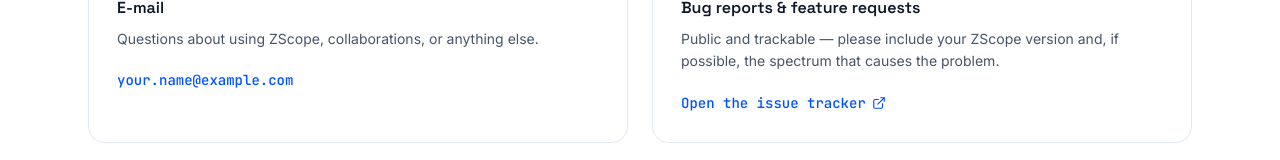
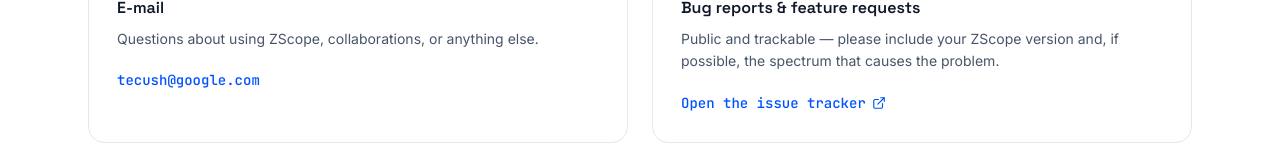
Before and after one commit to Tecush/ZScope, a React (Vite) app in the folder website/: page /contact in a window 1280 px wide. Shown: the part 500-660 px from the top of the page. Built offline with nearby package versions, Linux system fonts and the light colour scheme; no server answers.

Commit message:
Update contact form email and improve layout

```diff
--- a/website/src/components/zscope/Contact.jsx
+++ b/website/src/components/zscope/Contact.jsx
@@ -4,8 +4,8 @@
 
 // ---- EDIT THESE THREE VALUES -------------------------------------------
 // E-mail address, split so it is not sitting in the page source as plain text.
-const EMAIL_USER = "your.name"; // the part before the @
-const EMAIL_DOMAIN = "example.com"; // the part after the @
+const EMAIL_USER = "tecush"; // the part before the @
+const EMAIL_DOMAIN = "google.com"; // the part after the @
 // Optional contact form (Formspree). Example: "https://formspree.io/f/abcdwxyz"
 // Leave as "" to hide the form and show only the e-mail and GitHub cards.
 const FORM_ENDPOINT = "";
```
